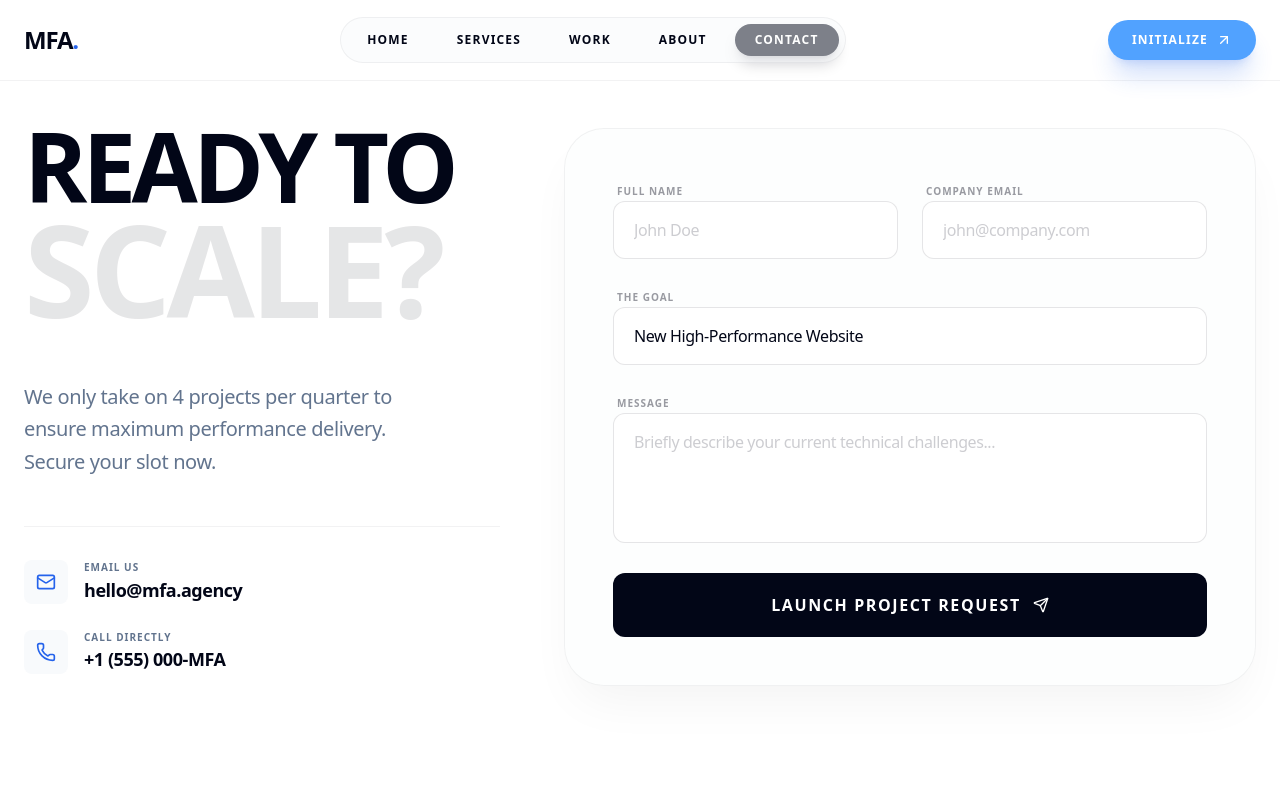
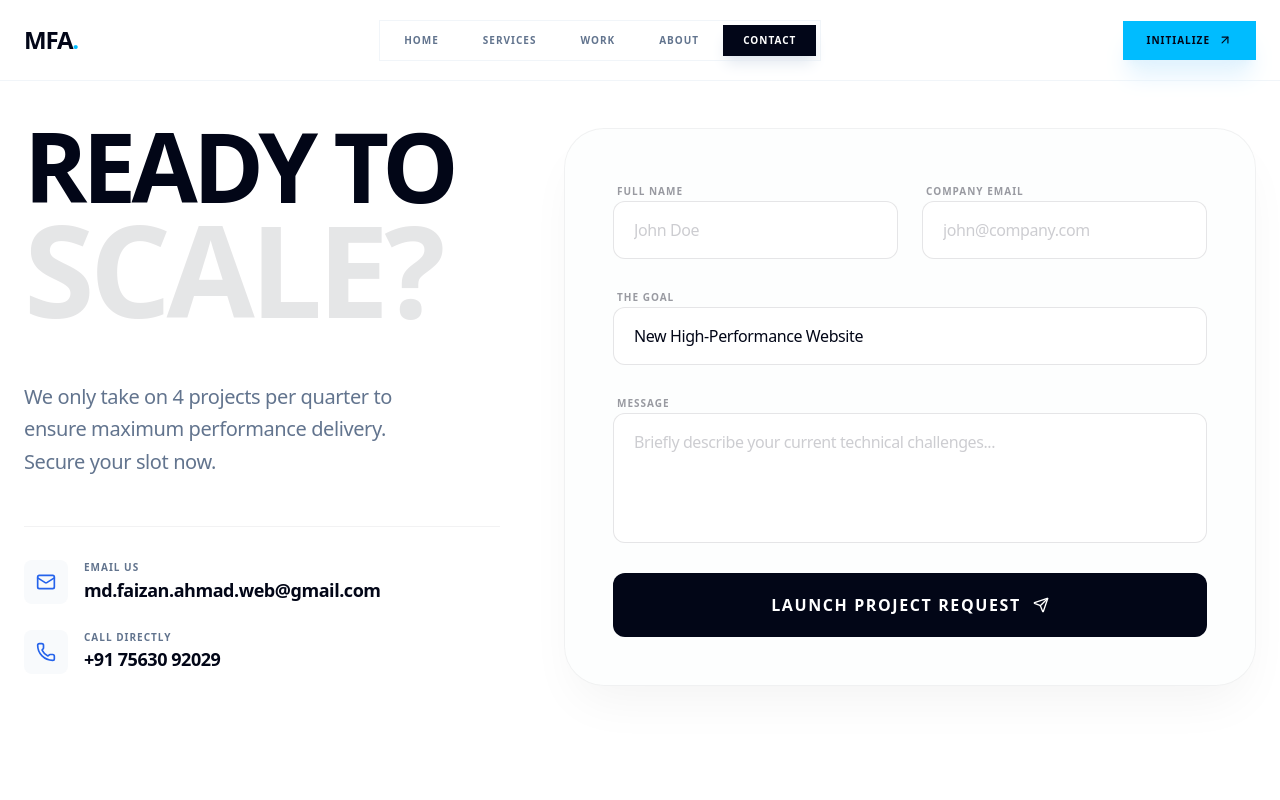
Before and after one commit to md-faizanahmad/mfa_web_agency-, a Next.js app: page /contact in a window 1280 px wide. Shown: the top 800 px of the page. Built offline with nearby package versions, Linux system fonts and the light colour scheme.

Commit message:
new header

```diff
--- a/src/app/contact/page.tsx
+++ b/src/app/contact/page.tsx
@@ -1,6 +1,6 @@
 // src/components/sections/contact/ContactServer.tsx
 import ContactClient from "@/components/Section/Contact/ContactClient";
-import { Mail, MapPin, Phone } from "lucide-react";
+import { Mail, Phone } from "lucide-react";
 
 export default function Contact() {
   return (
@@ -34,7 +34,7 @@ export default function Contact() {
                     Email Us
                   </p>
                   <p className="text-lg font-black text-brand-midnight tracking-tight">
-                    hello@mfa.agency
+                    md.faizan.ahmad.web@gmail.com
                   </p>
                 </div>
               </div>
@@ -48,7 +48,7 @@ export default function Contact() {
                     Call Directly
                   </p>
                   <p className="text-lg font-black text-brand-midnight tracking-tight">
-                    +1 (555) 000-MFA
+                    +91 75630 92029
                   </p>
                 </div>
               </div>
--- a/src/app/layout.tsx
+++ b/src/app/layout.tsx
@@ -1,8 +1,9 @@
 import type { Metadata, Viewport } from "next";
 import { Geist, Geist_Mono } from "next/font/google";
 import "./globals.css";
-import Header from "@/components/Layouts/Header";
 import Footer from "@/components/Layouts/Footer";
+import { navItems } from "@/data/navigation";
+import NewHeader from "@/components/Layouts/NewHeader";
 
 const geistSans = Geist({
   variable: "--font-geist-sans",
@@ -95,7 +96,8 @@ export default function RootLayout({
       <body
         className={`${geistSans.variable} ${geistMono.variable} font-sans antialiased bg-white text-brand-midnight selection:bg-brand-cobalt selection:text-white`}
       >
-        <Header />
+        <NewHeader items={navItems} />
+        {/* <Header /> */}
         {/* Added min-h-screen to ensure footer stays at bottom on short pages */}
         <main className="min-h-screen">{children}</main>
         <Footer />
--- /dev/null
+++ b/src/components/Layouts/NewHeader.tsx
@@ -0,0 +1,168 @@
+// src/components/layout/HeaderClient.tsx
+"use client";
+
+import { useState, useEffect } from "react";
+import Link from "next/link";
+import { usePathname } from "next/navigation";
+import { motion, AnimatePresence } from "framer-motion";
+import { ArrowUpRight } from "lucide-react";
+import { cn } from "@/lib/utils";
+
+// Ensure this matches your interface in types
+interface NavItem {
+  name: string;
+  href: string;
+}
+
+export default function NewHeader({ items = [] }: { items: NavItem[] }) {
+  const [isOpen, setIsOpen] = useState(false);
+  const pathname = usePathname();
+
+  useEffect(() => {
+    document.body.style.overflow = isOpen ? "hidden" : "unset";
+  }, [isOpen]);
+
+  return (
+    <>
+      <header className="fixed top-0 left-0 right-0 z-[120] bg-white/80 backdrop-blur-md border-b border-slate-100">
+        <nav className="max-w-7xl mx-auto px-6 h-16 md:h-20 flex items-center justify-between">
+          <Link
+            href="/"
+            className="text-2xl font-black tracking-tighter text-slate-950 z-[130]"
+          >
+            MFA<span className="text-sky-400">.</span>
+          </Link>
+
+          {/* DESKTOP NAV PILLS */}
+          <div className="hidden md:flex items-center gap-1 0 p-1 border border-slate-100">
+            {items.map((item) => {
+              const isActive = pathname === item.href;
+              return (
+                <Link
+                  key={item.name}
+                  href={item.href}
+                  className={cn(
+                    "relative px-5 py-2 text-[10px] font-black uppercase tracking-widest transition-colors duration-300",
+                    isActive
+                      ? "text-white"
+                      : "text-slate-500 hover:text-slate-900",
+                  )}
+                >
+                  {isActive && (
+                    <motion.div
+                      layoutId="active-pill"
+                      className="absolute inset-0 bg-slate-950 shadow-lg shadow-slate-200"
+                      transition={{
+                        type: "spring",
+                        bounce: 0.15,
+                        duration: 0.5,
+                      }}
+                    />
+                  )}
+                  <span className="relative z-10">{item.name}</span>
+                </Link>
+              );
+            })}
+          </div>
+
+          <div className="flex items-center gap-4">
+            <Link
+              href="/contact"
+              className="hidden md:flex items-center gap-2 bg-sky-400 text-slate-950 px-6 py-3 text-[10px] font-black uppercase tracking-widest hover:bg-slate-950 hover:text-white transition-all shadow-xl shadow-sky-100"
+            >
+              Initialize <ArrowUpRight size={14} />
+            </Link>
+
+            {/* ANIMATED HAMBURGER */}
+            <button
+              onClick={() => setIsOpen(!isOpen)}
+              className="relative z-[130] w-10 h-10 flex flex-col items-center justify-center gap-1.5 md:hidden"
+              aria-label="Toggle Menu"
+            >
+              <motion.span
+                animate={isOpen ? { rotate: 45, y: 7 } : { rotate: 0, y: 0 }}
+                className="w-6 h-0.5 bg-slate-950 block origin-center"
+              />
+              <motion.span
+                animate={isOpen ? { opacity: 0, x: -10 } : { opacity: 1, x: 0 }}
+                className="w-6 h-0.5 bg-slate-950 block"
+              />
+              <motion.span
+                animate={isOpen ? { rotate: -45, y: -7 } : { rotate: 0, y: 0 }}
+                className="w-6 h-0.5 bg-slate-950 block origin-center"
+              />
+            </button>
+          </div>
+        </nav>
+      </header>
+
+      {/* MOBILE SIDEBAR */}
+      <AnimatePresence>
+        {isOpen && (
+          <>
+            <motion.div
+              initial={{ opacity: 0 }}
+              animate={{ opacity: 1 }}
+              exit={{ opacity: 0 }}
+              onClick={() => setIsOpen(false)}
+              className="fixed inset-0 bg-slate-950/20 backdrop-blur-sm z-[110] md:hidden"
+            />
+            <motion.aside
+              initial={{ x: "100%" }}
+              animate={{ x: 0 }}
+              exit={{ x: "100%" }}
+              transition={{ type: "spring", damping: 25, stiffness: 200 }}
+              className="fixed top-0 right-0 h-full w-[85%] bg-white z-115 p-8 pt-32 md:hidden flex flex-col justify-between shadow-2xl"
+            >
+              <div className="space-y-12">
+                <span className="text-[9px] font-black uppercase tracking-[0.4em] text-sky-500 font-mono"></span>
+                <nav className="flex flex-col gap-4">
+                  {items.map((item, i) => {
+                    const isActive = pathname === item.href;
+                    return (
+                      <motion.div
+                        key={item.name}
+                        initial={{ x: 20, opacity: 0 }}
+                        animate={{ x: 0, opacity: 1 }}
+                        transition={{ delay: 0.1 + i * 0.05 }}
+                        className="relative"
+                      >
+                        <Link
+                          href={item.href}
+                          onClick={() => setIsOpen(false)}
+                          className={cn(
+                            "text-4xl font-black uppercase tracking-tighter leading-none block py-2 transition-colors",
+                            isActive ? "text-sky-500" : "text-slate-900",
+                          )}
+                        >
+                          {item.name}
+                        </Link>
+                        {isActive && (
+                          <motion.div
+                            layoutId="mobile-pill"
+                            className="absolute -left-4 top-1/2 -translate-y-1/2 w-1.5 h-8 bg-sky-400"
+                          />
+                        )}
+                      </motion.div>
+                    );
+                  })}
+                </nav>
+              </div>
+
+              <div className="space-y-6">
+                <div className="h-px bg-slate-100 w-full" />
+                <Link
+                  href="/contact"
+                  onClick={() => setIsOpen(false)}
+                  className="w-full flex items-center justify-center gap-3 bg-slate-950 text-white p-5 text-xs font-black uppercase tracking-[0.2em]"
+                >
+                  Start Project <ArrowUpRight size={18} />
+                </Link>
+              </div>
+            </motion.aside>
+          </>
+        )}
+      </AnimatePresence>
+    </>
+  );
+}
--- /dev/null
+++ b/src/data/navigation.ts
@@ -0,0 +1,8 @@
+// src/data/navigation.ts
+export const navItems = [
+  { name: "Home", href: "/", icon: "Home" },
+  { name: "Services", href: "/services", icon: "Layers" },
+  { name: "Work", href: "/work", icon: "Briefcase" },
+  { name: "About", href: "/about", icon: "User" },
+  { name: "Contact", href: "/contact", icon: "MessageSquare" },
+];
```
